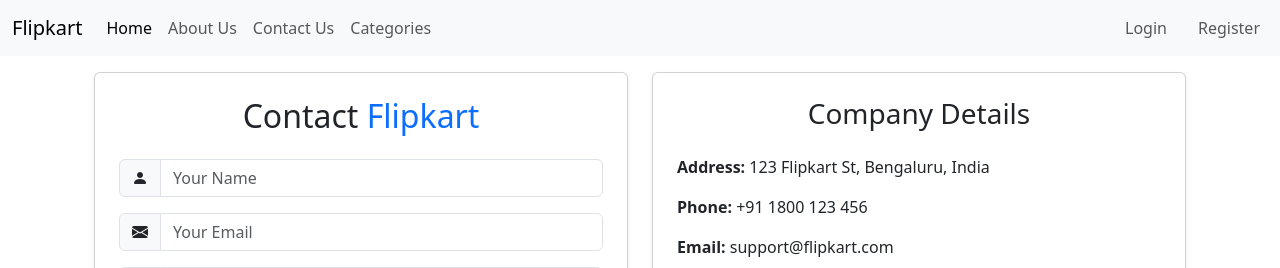
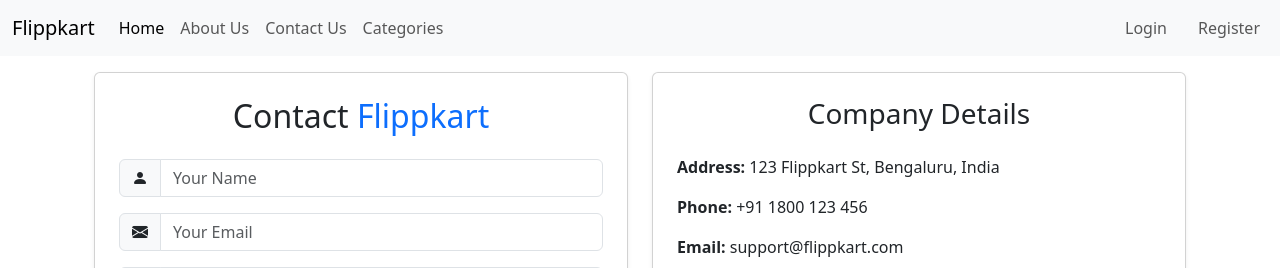
Before and after one commit to RitHub-07/Django-Repo, a Django app: page /contact in a window 1280 px wide. Shown: the top 268 px of the page. Run offline with Django 5.2, Linux system fonts and the light colour scheme.

Commit message:
new files added

```diff
--- a/myproject/templates/about.html
+++ b/myproject/templates/about.html
@@ -7,14 +7,14 @@
 {% block content %}
   <div class="container py-5">
     <div class="text-center mb-5">
-      <h1 class="display-4 fw-bold">About <span class="text-primary">Flipkart</span></h1>
+      <h1 class="display-4 fw-bold">About <span class="text-primary">Flippkart</span></h1>
       <p class="lead">Bringing you the best products at unbeatable prices.</p>
     </div>
 
     <div class="row mb-5">
       <div class="col-md-6">
         <h3 class="fw-semibold">Who We Are</h3>
-        <p class="text-muted">At Flipkart, we’re passionate about redefining the way you shop. From electronics to fashion, we provide quality products that fit your lifestyle and budget. Our user-friendly platform and top-tier service make online shopping effortless.</p>
+        <p class="text-muted">At Flippkart, we’re passionate about redefining the way you shop. From electronics to fashion, we provide quality products that fit your lifestyle and budget. Our user-friendly platform and top-tier service make online shopping effortless.</p>
       </div>
       <div class="col-md-6">
         <img src="https://static.vecteezy.com/system/resources/previews/024/454/835/original/18-years-experience-rubber-stamp-vector.jpg" alt="Flipkart Experience" class="img-fluid rounded shadow" style="width: 100px;" />
--- a/myproject/templates/contact.html
+++ b/myproject/templates/contact.html
@@ -1,7 +1,7 @@
 {% extends "base.html" %}
 {% load static %}
 
-{% block title %}Contact Us - Flipkart{% endblock %}
+{% block title %}Contact Us - Flippkart{% endblock %}
 
 {% block content %}
 <!-- Bootstrap Icons CDN (if not already in base.html) -->
@@ -14,7 +14,7 @@
     <div class="col-md-6">
       <div class="card p-4 shadow-sm h-100">
         <h2 class="mb-4 text-center">
-          Contact <span class="text-primary">Flipkart</span>
+          Contact <span class="text-primary">Flippkart</span>
         </h2>
 
         <form method="post" enctype="multipart/form-data">
@@ -41,7 +41,7 @@
 
         <p class="text-center mt-4 text-muted">
           <i class="bi bi-telephone-fill"></i> +91 1800 123 456 |
-          <i class="bi bi-envelope"></i> support@flipkart.com
+          <i class="bi bi-envelope"></i> support@flippkart.com
         </p>
       </div>
     </div>
@@ -50,9 +50,9 @@
     <div class="col-md-6">
       <div class="card p-4 shadow-sm h-100">
         <h3 class="mb-4 text-center">Company Details</h3>
-        <p><strong>Address:</strong> 123 Flipkart St, Bengaluru, India</p>
+        <p><strong>Address:</strong> 123 Flippkart St, Bengaluru, India</p>
         <p><strong>Phone:</strong> +91 1800 123 456</p>
-        <p><strong>Email:</strong> support@flipkart.com</p>
+        <p><strong>Email:</strong> support@flippkart.com</p>
 
         <!-- Map embed -->
         <div style="width: 100%; height: 300px; border-radius: 10px; overflow: hidden;">
--- a/myproject/templates/home.html
+++ b/myproject/templates/home.html
@@ -1,7 +1,7 @@
 {% extends 'base.html' %}
 
 {% block title %}
-  About Us - Flipkart
+  About Us - Flippkart
 {% endblock %}
 
 {% block content %}
--- a/myproject/templates/partials/navbar.html
+++ b/myproject/templates/partials/navbar.html
@@ -1,7 +1,7 @@
 <!-- Navbar -->
 <nav class="navbar navbar-expand-lg navbar-light bg-light fixed-top">
   <div class="container-fluid">
-    <a class="navbar-brand" href="/">Flipkart</a>
+    <a class="navbar-brand" href="/">Flippkart</a>
     <button class="navbar-toggler" type="button" data-bs-toggle="collapse"
             data-bs-target="#navbarNav" aria-controls="navbarNav"
             aria-expanded="false" aria-label="Toggle navigation">
```
